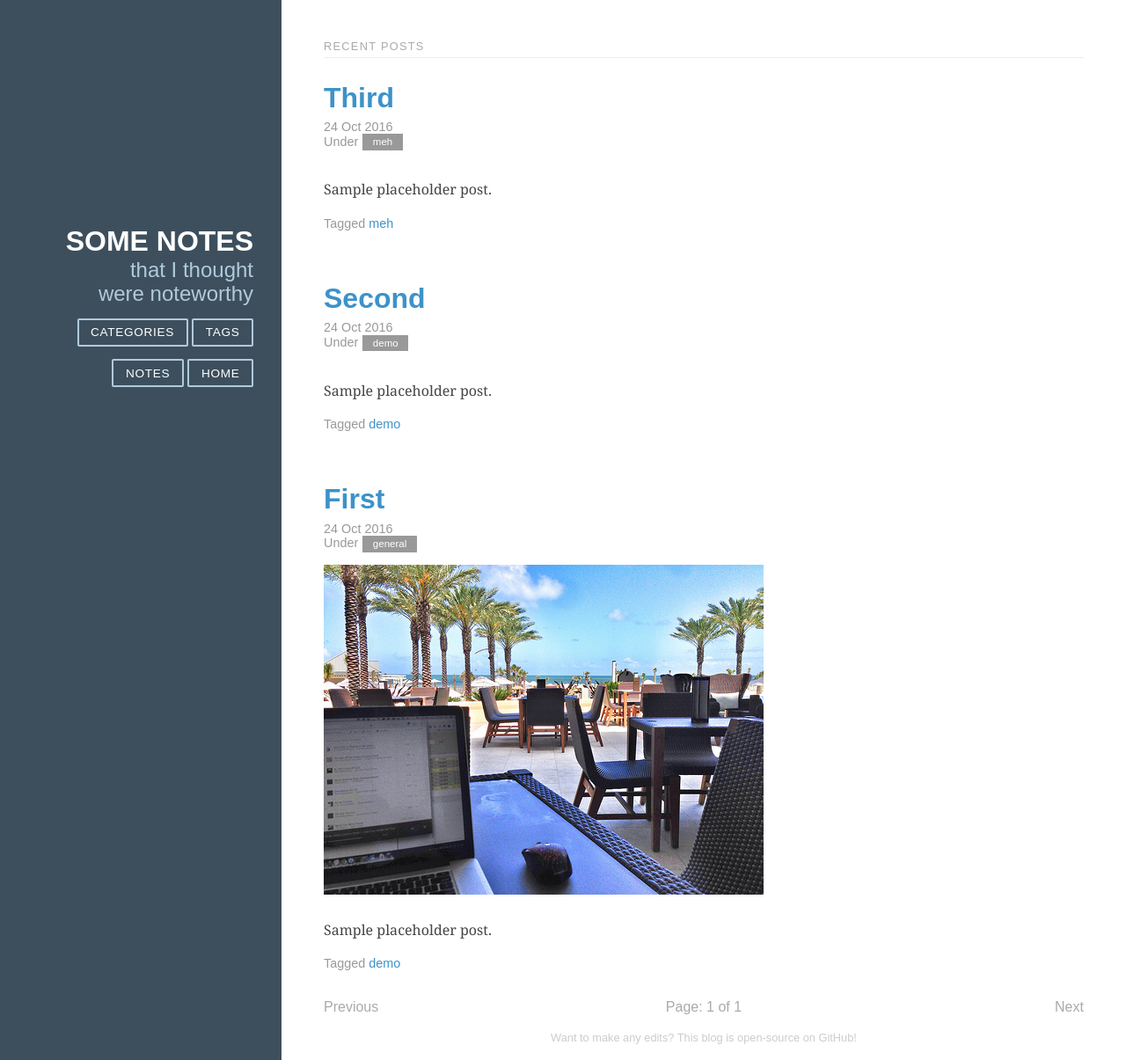
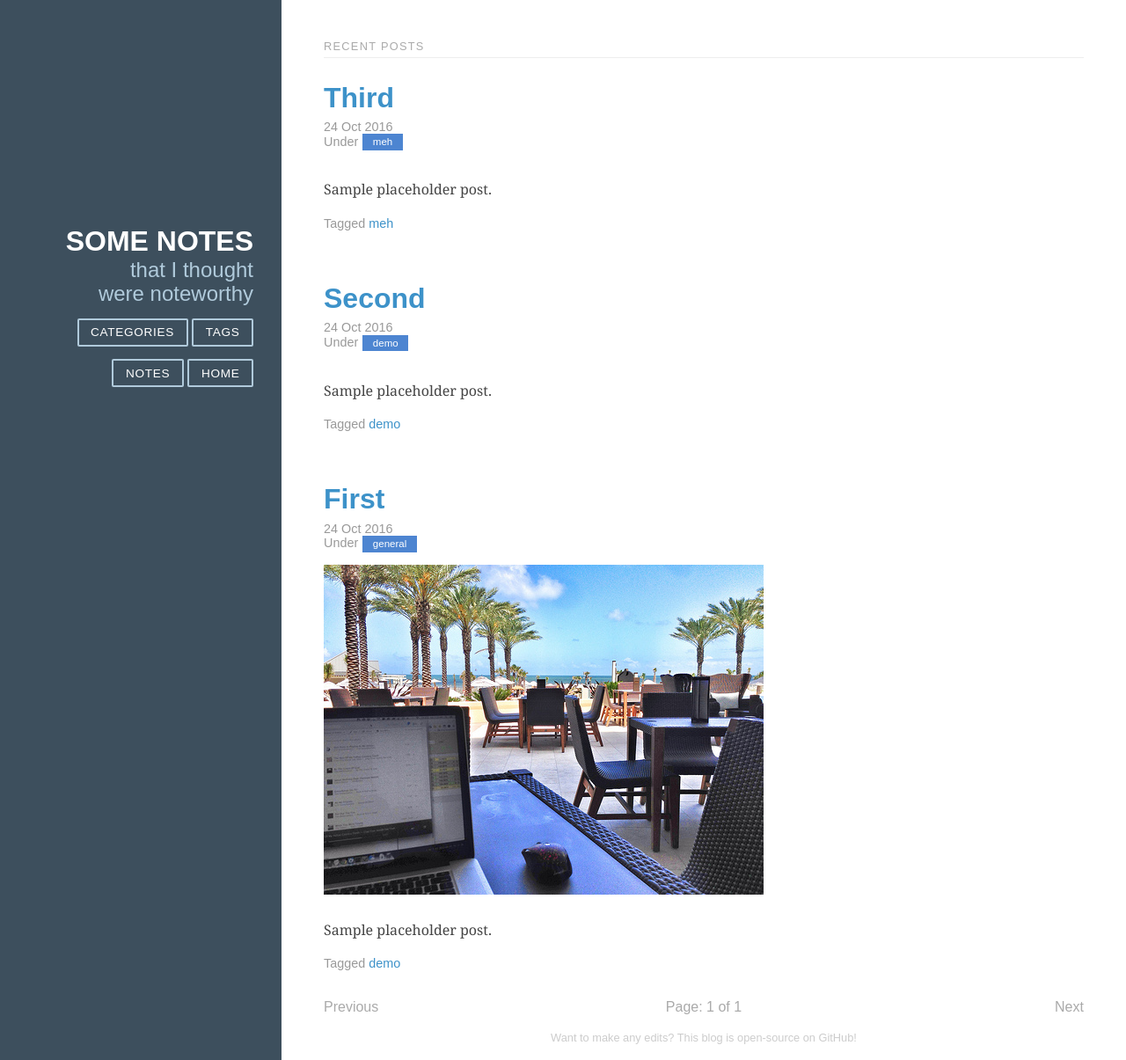
Before and after one commit to monaqvi/monaqvi.github.io, a Jekyll site: the page built from notes/index.html, in a window 1280 px wide and 1205 px high. Shown: the whole window at 88% size. Built offline with Jekyll 4.4.1, drawn with Linux system fonts in a browser that asks for light colours; nearby versions of some CDN libraries; the list of posts is cut into pages by our own code; comment, search, counter and statistics services are not loaded.

Commit message:
Colorize category tag

```diff
--- a/assets/blog/css/style.css
+++ b/assets/blog/css/style.css
@@ -118,24 +118,18 @@ h3 {
 }
 
 .post-category {
+  /*
+  background: #5aba59;
+  background: #8156a7;
+  background: #df2d4f;
+  background: #999;
+  */
+  background: #4d85d1;
   margin: 0 0.1em;
   padding: 0.3em 1em;
   color: #fff;
-  background: #999;
   font-size: 80%;
 }
-  .post-category-design {
-    background: #5aba59;
-  }
-  .post-category-pure {
-    background: #4d85d1;
-  }
-  .post-category-yui {
-    background: #8156a7;
-  }
-  .post-category-js {
-    background: #df2d4f;
-  }
 
 .post-images {
   margin: 1em 0;
```
